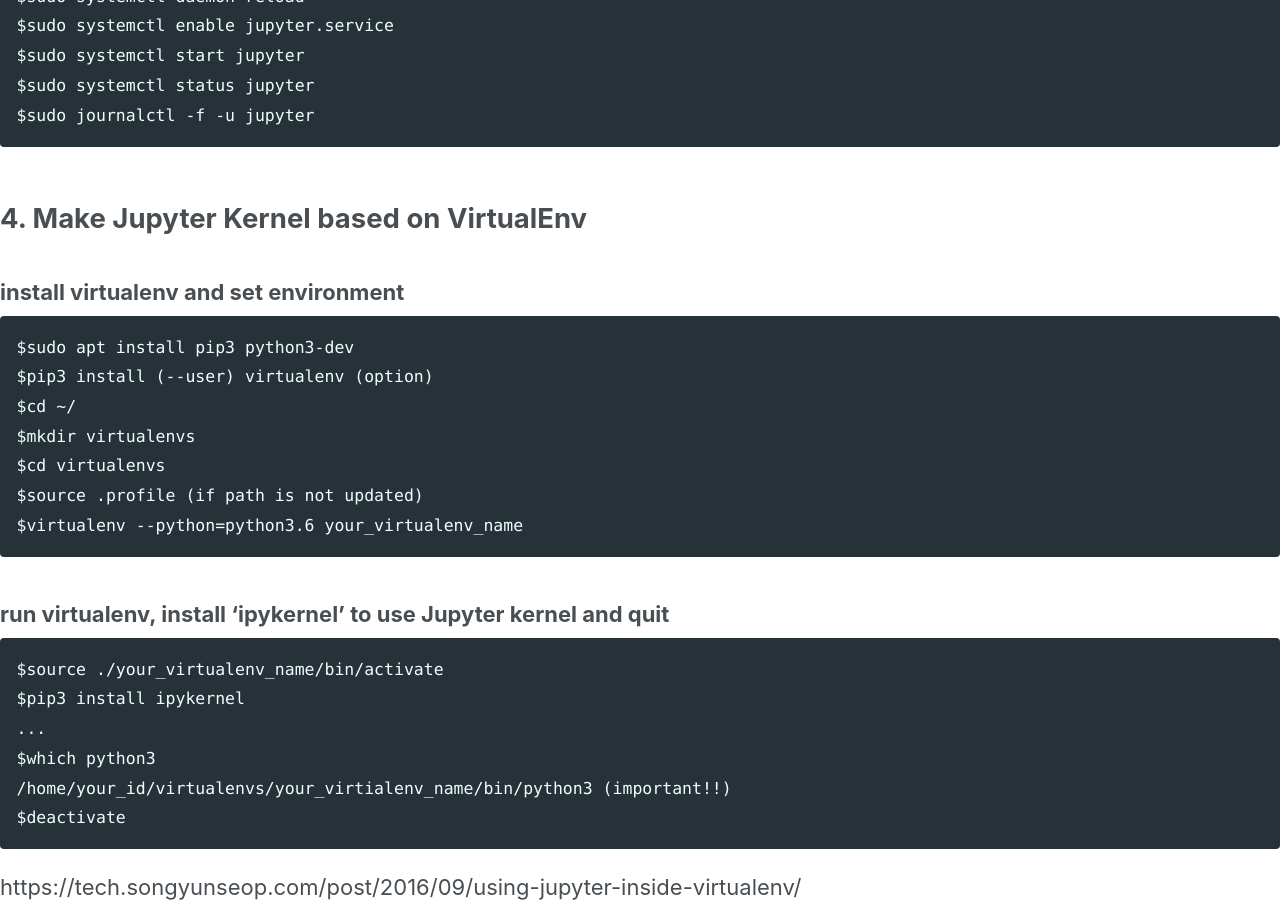
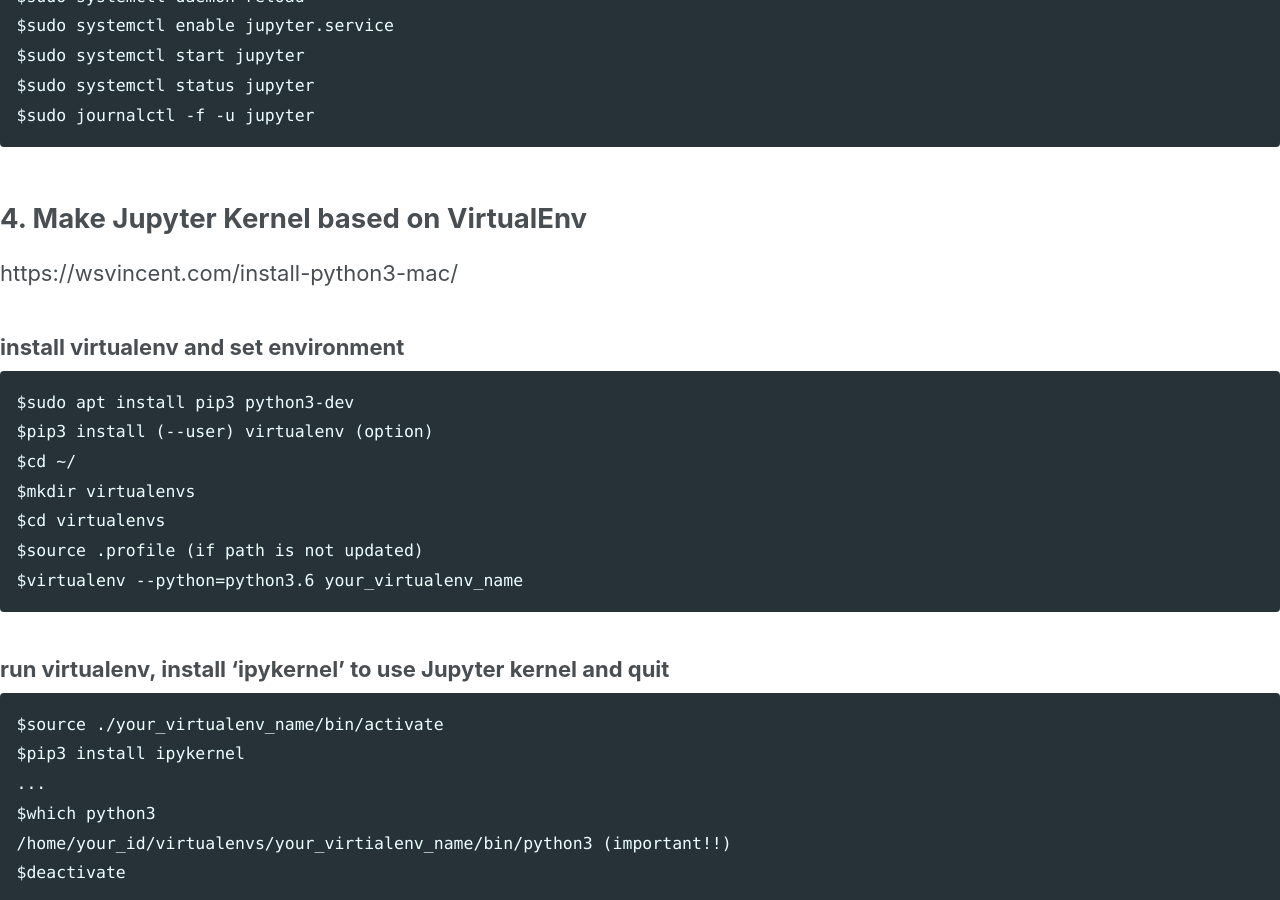
Before and after one commit to sglee-net/sglee-net.github.io, a Jekyll site: the page built from development_environment/jupiter.md, in a window 1280 px wide and 900 px high, scrolled down 2535 px. Built offline with Jekyll 4.4.1, drawn with Linux system fonts in a browser that asks for light colours; cached includes are drawn as plain includes; nearby versions of some CDN libraries; our own code applies the rules of GitHub Pages for plain Markdown files; some of the changed lines change nothing that is shown.

Commit message:
Update jupiter.md

````diff
--- a/development_environment/jupiter.md
+++ b/development_environment/jupiter.md
@@ -77,6 +77,7 @@ $sudo journalctl -f -u jupyter
 ```
 
 ## 4. Make Jupyter Kernel based on VirtualEnv
+https://wsvincent.com/install-python3-mac/
 ### install virtualenv and set environment
 ```
 $sudo apt install pip3 python3-dev
````
